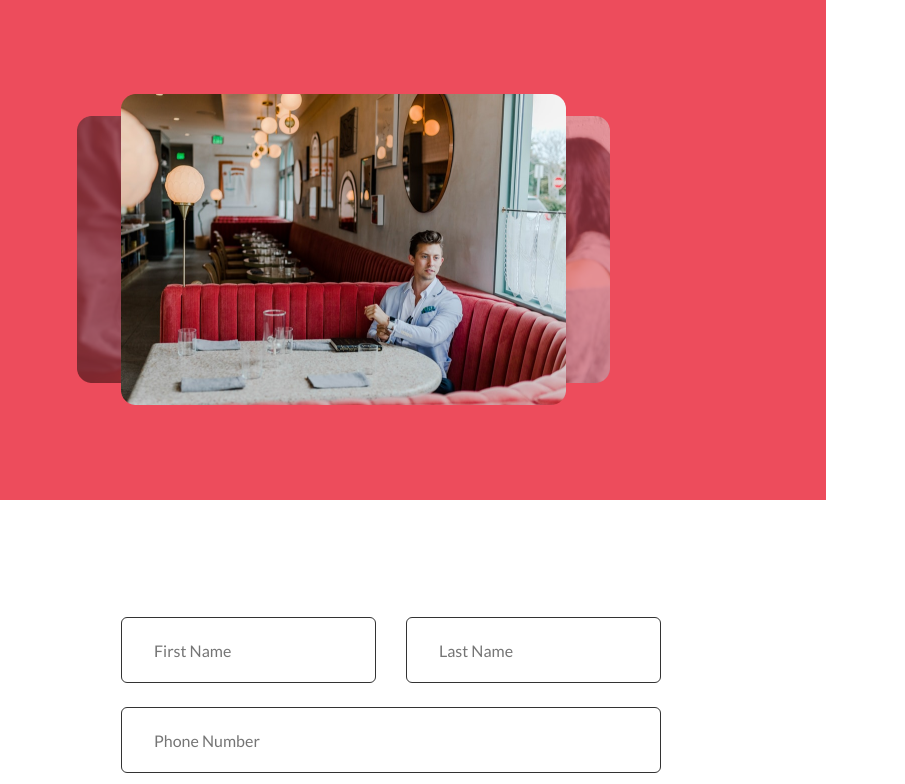
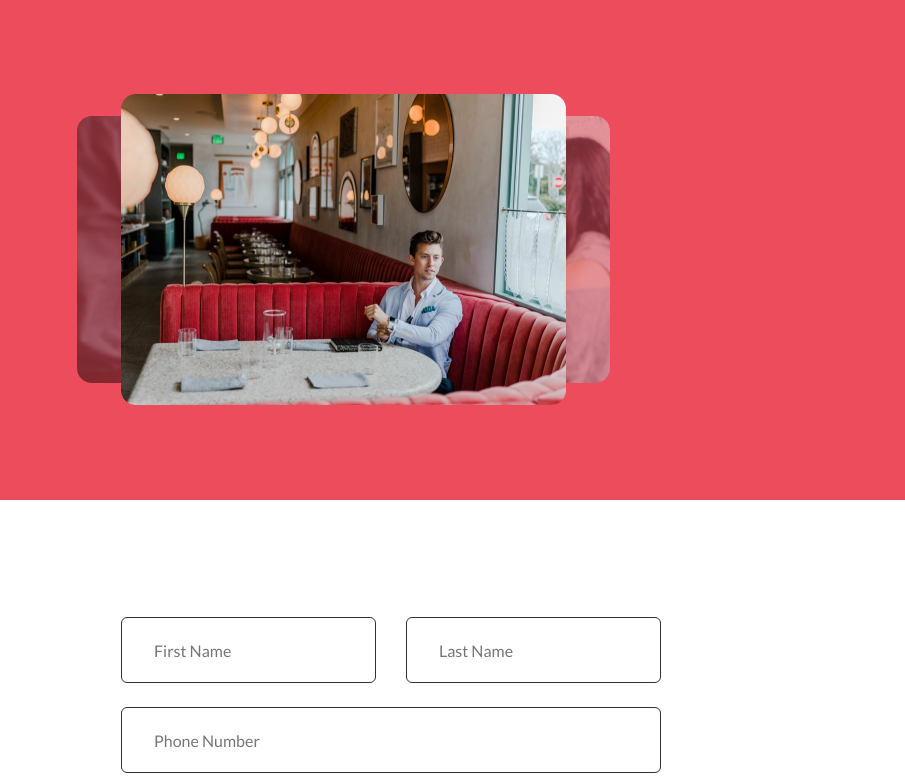
Before and after one commit to OlehKrav4uk/Cursor_Homework_Oleh, a plain HTML site: page homework_4/index.html in a window 1280 px wide. Shown: the top 784 px of the page, 614-1519 px from the left, 905 px wide, since content can reach past the window. Drawn offline with Linux system fonts and the light colour scheme.

Commit message:
.page width change

```diff
--- a/homework_4/style.css
+++ b/homework_4/style.css
@@ -2,6 +2,7 @@
 body{
     width: 100%;
     height: 100%;
+
    }
 
  .page{
@@ -10,7 +11,7 @@ body{
     flex-wrap: wrap;
     overflow: hidden;
     height: 1480px;
-    width: 1440px;
+    width: 1519px;
     position: absolute;
     left: 0;
     right: 0;
@@ -21,7 +22,7 @@ body{
 
  .header{
     display: flex;
-    width: 1440px;
+    width: 100%;
     height: 500px;
     left: 0px;
     top: 0px;
```
